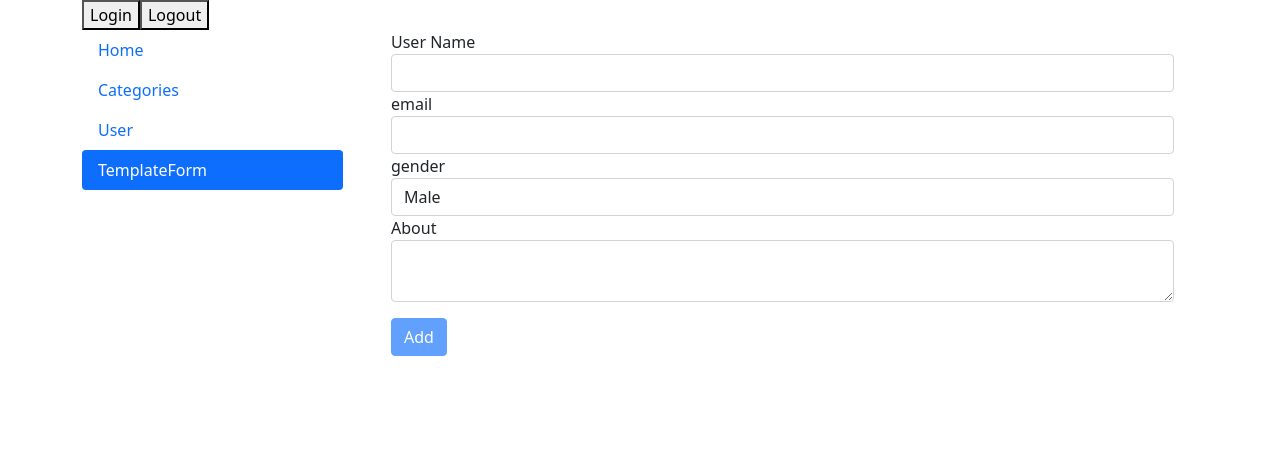
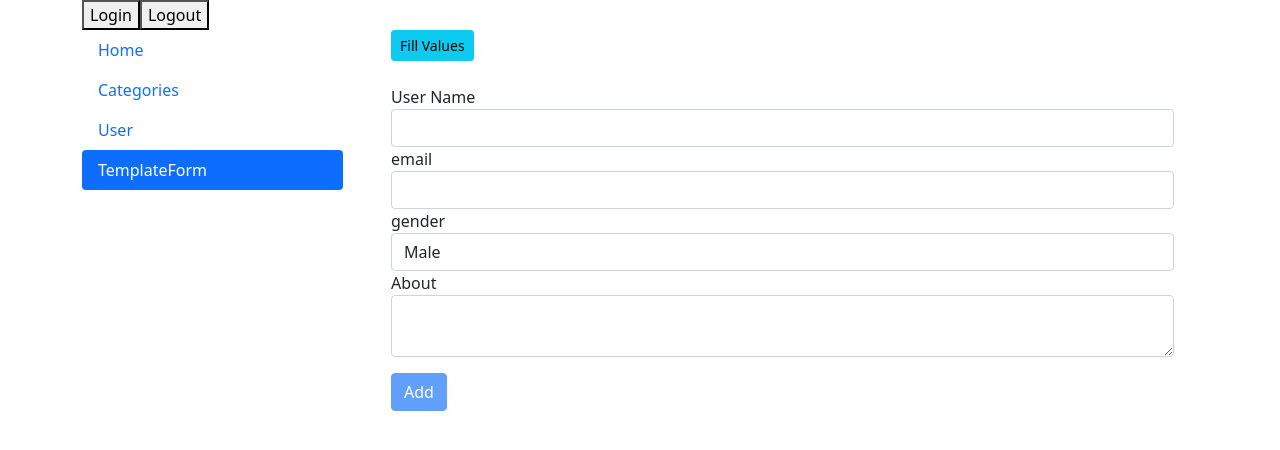
Before and after one commit to Patwalrahul3/angular-routing, an Angular app: page /templateform in a window 1280 px wide. Shown: the top 450 px of the page. Built offline with nearby package versions, Linux system fonts and the light colour scheme.

Commit message:
setValue and patchValue in tdf

```diff
--- a/src/app/template-form/template-form.component.html
+++ b/src/app/template-form/template-form.component.html
@@ -5,12 +5,15 @@
       <!-- <form (ngSubmit)="onFormSubmit(f)" #f="ngForm">  -->
       <form (ngSubmit)="onFormSubmit()" #f="ngForm">
 
-        <div ngModelGroup="userData" #userDetails="ngModelGroup">
+        <button class="btn btn-sm btn-info mb-4" (click)="fillValues()">Fill Values</button>
 
         <div *ngIf="userDetails.touched && !userDetails.valid">User Detail Required!</div>
+
+        <div ngModelGroup="userData" #userDetails="ngModelGroup">
         <div class="form-group">
           <label for="username">User Name</label>
-          <input type="text" class="form-control" id="username"  name="username" ngModel required/>
+          <input type="text" class="form-control" id="username"  name="username" #username="ngModel"  ngModel required/>
+          <span  class="help-text" *ngIf="username.touched && !username.valid">Plese enter Name</span>
         </div>
 
         <div class="form-group">
--- a/src/app/template-form/template-form.component.ts
+++ b/src/app/template-form/template-form.component.ts
@@ -19,4 +19,27 @@ onFormSubmit(){
 
   }
 
+  // setValue
+  // fillValues(){
+  //   this.signupForm.form.setValue({
+  //     userData : {
+  //       username: "Rahul Patwal",
+  //       email: "patwalrahul3@gmail.com"
+  //     },
+  //     gender: 'male',
+  //     about: 'ALL Rounder'
+  //   })
+  // }
+  // patchValue
+  fillValues(){
+    this.signupForm.form.patchValue({
+      userData : {
+        username: "Rahul Patwal",
+        email: "patwalrahul3@gmail.com"
+      },
+      // gender: 'male',
+      // about: 'ALL Rounder'
+    })
+  }
+
 }
```
